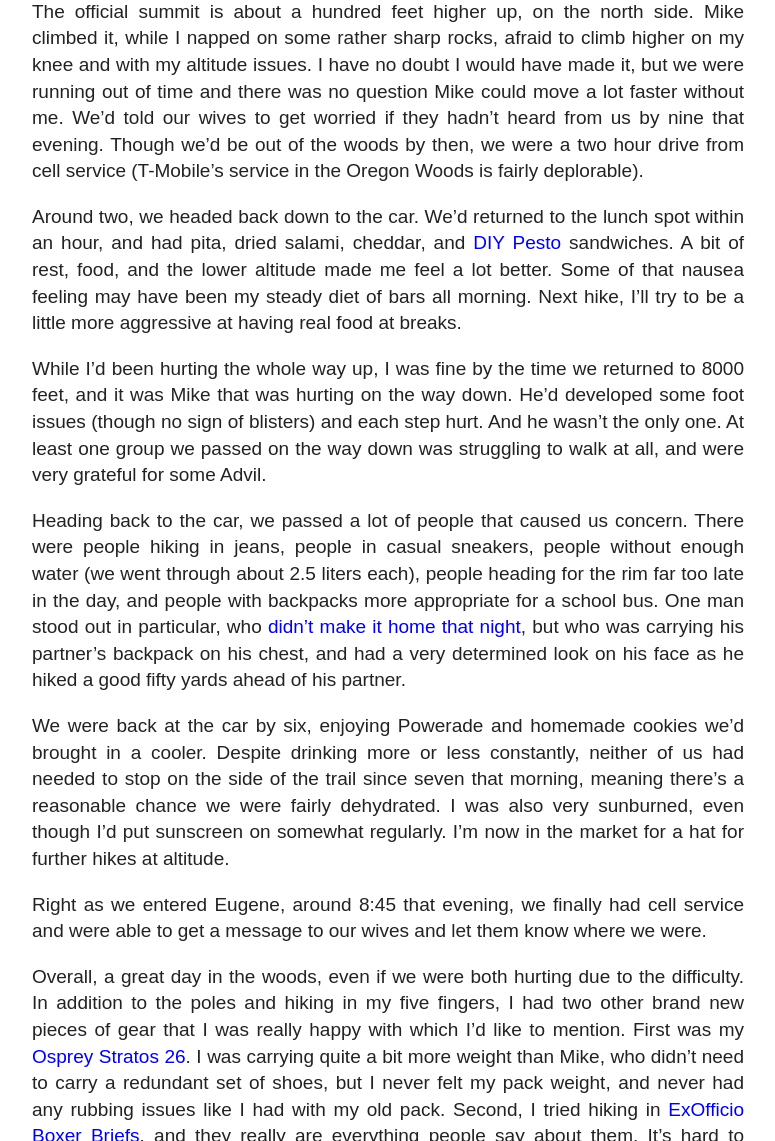
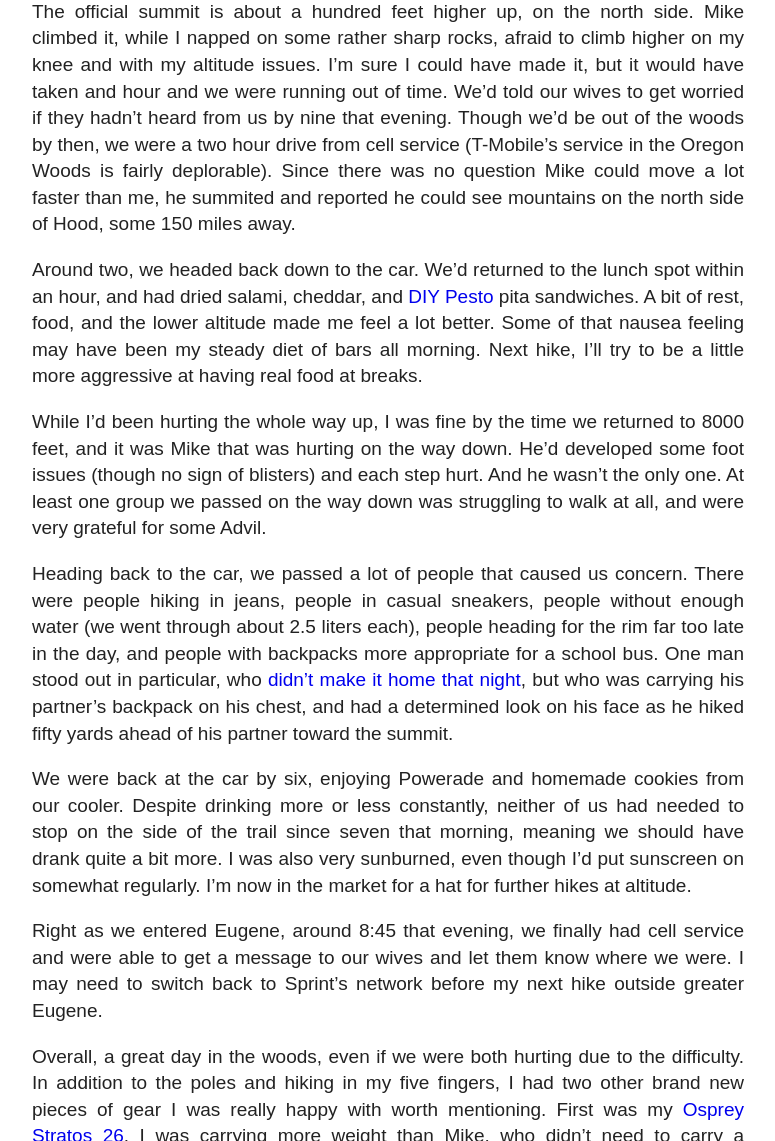
Before and after one commit to krschmidt/krschmidt.github.com, a Jekyll site: the page built from _posts/2016-09-11-south-sister.md, in a window 1280 px wide and 1400 px high, scrolled down 6171 px. Shown: the part 259-1400 px from the top of the window, without its empty margins (88-863 px from the left). Built offline with Jekyll 4.4.1, drawn with Linux system fonts in a browser that asks for light colours; nearby versions of some CDN libraries; some web fonts are replaced; some of the changed text lies outside the part shown.

Commit message:
misc edits

```diff
--- a/_posts/2016-09-11-south-sister.md
+++ b/_posts/2016-09-11-south-sister.md
@@ -13,13 +13,13 @@
 
 Our friend [Mike](http://www.mikepsaris.com) drove down from Portland on Friday to spend the night before an early start Saturday. By the time he'd arrived and we'd squared away our gear it was almost 11. Jillian volunteered to camp out in the nursery with Hudson we could get some rest &ndash; I couldn't afford another night like the previous one.
 
-Except I couldn't sleep. Honestly, I think it might have been because I couldn't hear Hudson. When my alarm chirped at 3:30, I'd only gotten an hour or two. Any other day I'd have rolled over and gotten some sleep, because two terrible nights in a row is asking for trouble. But this was the only weekend I was going to be able to get into the woods all summer; Jillian's family was in town, and they'd be able to help her with Hudson. I had to go.
+Except I couldn't sleep. Honestly, I think it might have been because I couldn't hear Hudson. When my alarm chirped at 3:30, I'd only gotten an hour or two. Any other day I'd have rolled over and gotten some sleep, because two terrible nights in a row is asking for trouble. But this was the only weekend I could get into the woods all summer; Jillian's family was in town, and they'd be able to help her with Hudson. I got up.
 
 After some eggs and an English muffin, we were on the road by 4:10 and at the trailhead by 6:40.
 
 <iframe src="https://www.google.com/maps/embed?pb=!1m18!1m12!1m3!1d2868.319186365433!2d-121.76798838448987!3d44.03546157911007!2m3!1f0!2f0!3f0!3m2!1i1024!2i768!4f13.1!3m3!1m2!1s0x54b8ac7b14259b2d%3A0xfed473c05429d22c!2sDevils+Lake+Trailhead!5e0!3m2!1sen!2sus!4v1473724852213" width="600" height="450" frameborder="0" style="border:0" allowfullscreen></iframe>
 
-Despite arriving before sunrise, the parking lot was full, and we had to park with a number of other cars along the side of the entrance. It was around freezing, so we bundled up as we headed out. By afternoon, when temperatures reached 90, Mike certainly didn't need his puffy jacket and I was glad to have only depended on a hat and gloves.
+Despite arriving before sunrise, the parking lot was full, and we had to park with a number of other cars along the side of the entrance. It was around freezing, so we bundled up as we headed out. By afternoon, when temperatures reached 90, Mike certainly didn't need his puffy jacket and I was glad to have depended on only a hat and gloves.
 
 <a href="http://imgur.com/jqTzHc8"><img alt="Mike at Devil's Lake Trailhead" src="http://i.imgur.com/jqTzHc8.jpg"></a>
 
@@ -53,7 +53,7 @@
 
 I didn't realize how loose the rock was until the trip back down, but I'm glad we climbed in the morning, when everyone was moving slowly uphill. In the afternoon, when most people are coming off the mountain, there's a lot of people who don't pay attention to the danger posed by rocks they kick down the mountain while descending in a hurry.
 
-I also stared to struggle with my knee. I've had trouble with my left knee for twenty years, and I'm actually pretty happy to have made it to over 9000 feet without any problems. But I might look into [knee sleeves](http://amzn.to/2cXgBTZ) to see if adding some compression around the knee helps to prevent issues, but without the discomfort that comes with a brace. I was happy to be hiking with trekking poles, which helped take some weight off my leg.
+I also stared to struggle with my knee. I've had trouble with my left knee for twenty years, and I'm actually pretty happy to have made it to over 9000 feet without any problems. I might look into [knee sleeves](http://amzn.to/2cXgBTZ) to see if adding some compression around the knee helps to prevent issues, but without the discomfort that comes with a brace. I was happy to be hiking with trekking poles, which helped take some weight off my leg.
 
 <a href="http://imgur.com/nkQ3zOP"><img alt="Reddish scree, on a very steep slope." src="http://i.imgur.com/nkQ3zOP.jpg"></a>
 
@@ -67,20 +67,20 @@
 
 <a href="http://imgur.com/Sg1lN4Z"><img alt="Mike standing on some ice on the summit" src="http://i.imgur.com/Sg1lN4Z.jpg"></a>
 
-We saw one guy camping with his dog on the rim (though this picture features a different man and dog). That seems like a great way to explore this mountain. There's a number of wind breaks built around the rim, and the views would be absolutely spectacular at night.
+We saw one guy camping with his dog on the rim (though this picture features a different man and dog). That seems like a great way to explore this mountain. There's a number of wind breaks built around the rim if you need some more cover, and the views would be absolutely spectacular at night.
 
 <a href="http://imgur.com/iSDao6P"><img alt="Orange tent on the south rim" src="http://imgur.com/iSDao6P.jpg"></a>
 
-The official summit is about a hundred feet higher up, on the north side. Mike climbed it, while I napped on some rather sharp rocks, afraid to climb higher on my knee and with my altitude issues. I have no doubt I would have made it, but we were running out of time and there was no question Mike could move a lot faster without me. We'd told our wives to get worried if they hadn't heard from us by nine that evening. Though we'd be out of the woods by then, we were a two hour drive from cell service (T-Mobile's service in the Oregon Woods is fairly deplorable).
+The official summit is about a hundred feet higher up, on the north side. Mike climbed it, while I napped on some rather sharp rocks, afraid to climb higher on my knee and with my altitude issues. I'm sure I could have made it, but it would have taken and hour and we were running out of time. We'd told our wives to get worried if they hadn't heard from us by nine that evening. Though we'd be out of the woods by then, we were a two hour drive from cell service (T-Mobile's service in the Oregon Woods is fairly deplorable). Since there was no question Mike could move a lot faster than me, he summited and reported he could see mountains on the north side of Hood, some 150 miles away.
 
-Around two, we headed back down to the car. We'd returned to the lunch spot within an hour, and had  pita, dried salami, cheddar, and [DIY Pesto](http://www.thefirst40miles.com/004-how-to-close-the-backpack-gap/) sandwiches. A bit of rest, food, and the lower altitude made me feel a lot better. Some of that nausea feeling may have been my steady diet of bars all morning. Next hike, I'll try to be a little more aggressive at having real food at breaks.
+Around two, we headed back down to the car. We'd returned to the lunch spot within an hour, and had dried salami, cheddar, and [DIY Pesto](http://www.thefirst40miles.com/004-how-to-close-the-backpack-gap/) pita sandwiches. A bit of rest, food, and the lower altitude made me feel a lot better. Some of that nausea feeling may have been my steady diet of bars all morning. Next hike, I'll try to be a little more aggressive at having real food at breaks.
 
 While I'd been hurting the whole way up, I was fine by the time we returned to 8000 feet, and it was Mike that was hurting on the way down. He'd developed some foot issues (though no sign of blisters) and each step hurt. And he wasn't the only one. At least one group we passed on the way down was struggling to walk at all, and were very grateful for some Advil.
 
-Heading back to the car, we passed a lot of people that caused us concern. There were people hiking in jeans, people in casual sneakers, people without enough water (we went through about 2.5 liters each), people heading for the rim far too late in the day, and people with backpacks more appropriate for a school bus. One man stood out in particular, who [didn't make it home that night](http://www.oregonlive.com/pacific-northwest-news/index.ssf/2016/09/missing_south_sister_hiker_fou.html), but who was carrying his partner's backpack on his chest, and had a very determined look on his face as he hiked a good fifty yards ahead of his partner.
+Heading back to the car, we passed a lot of people that caused us concern. There were people hiking in jeans, people in casual sneakers, people without enough water (we went through about 2.5 liters each), people heading for the rim far too late in the day, and people with backpacks more appropriate for a school bus. One man stood out in particular, who [didn't make it home that night](http://www.oregonlive.com/pacific-northwest-news/index.ssf/2016/09/missing_south_sister_hiker_fou.html), but who was carrying his partner's backpack on his chest, and had a determined look on his face as he hiked fifty yards ahead of his partner toward the summit.
 
-We were back at the car by six, enjoying Powerade and homemade cookies we'd brought in a cooler. Despite drinking more or less constantly, neither of us had needed to stop on the side of the trail since seven that morning, meaning there's a reasonable chance we were fairly dehydrated. I was also very sunburned, even though I'd put sunscreen on somewhat regularly. I'm now in the market for a hat for further hikes at altitude.
+We were back at the car by six, enjoying Powerade and homemade cookies from our cooler. Despite drinking more or less constantly, neither of us had needed to stop on the side of the trail since seven that morning, meaning we should have drank quite a bit more. I was also very sunburned, even though I'd put sunscreen on somewhat regularly. I'm now in the market for a hat for further hikes at altitude.
 
-Right as we entered Eugene, around 8:45 that evening, we finally had cell service and were able to get a message to our wives and let them know where we were.
+Right as we entered Eugene, around 8:45 that evening, we finally had cell service and were able to get a message to our wives and let them know where we were. I may need to switch back to Sprint's network before my next hike outside greater Eugene.
 
-Overall, a great day in the woods, even if we were both hurting due to the difficulty. In addition to the poles and hiking in my five fingers, I had two other brand new pieces of gear that I was really happy with which I'd like to mention. First was my [Osprey Stratos 26](http://amzn.to/2clTH4O). I was carrying quite a bit more weight than Mike, who didn't need to carry a redundant set of shoes, but I never felt my pack weight, and never had any rubbing issues like I had with my old pack. Second, I tried hiking in [ExOfficio Boxer Briefs](http://amzn.to/2cuFzZZ), and they really are everything people say about them. It's hard to understand what could make a pair of boxer briefs so much better, and really hard to justify the price, but after trying for a day, I can say without question they're worth every penny.
+Overall, a great day in the woods, even if we were both hurting due to the difficulty. In addition to the poles and hiking in my five fingers, I had two other brand new pieces of gear I was really happy with worth mentioning. First was my [Osprey Stratos 26](http://amzn.to/2clTH4O). I was carrying more weight than Mike, who didn't need to carry a redundant set of shoes, but I never felt my pack weight, and never had any rubbing issues like I had with my old pack. Second, I tried hiking in [ExOfficio Boxer Briefs](http://amzn.to/2cuFzZZ), and they really are everything people say about them. It's hard to understand what could make a pair of boxer briefs so much better, and really hard to justify the price, but after trying for a day, I can say without question they're worth every penny.
```
Also changed, not shown: other parts of _posts/2016-09-11-south-sister.md (+1 -1 lines).
